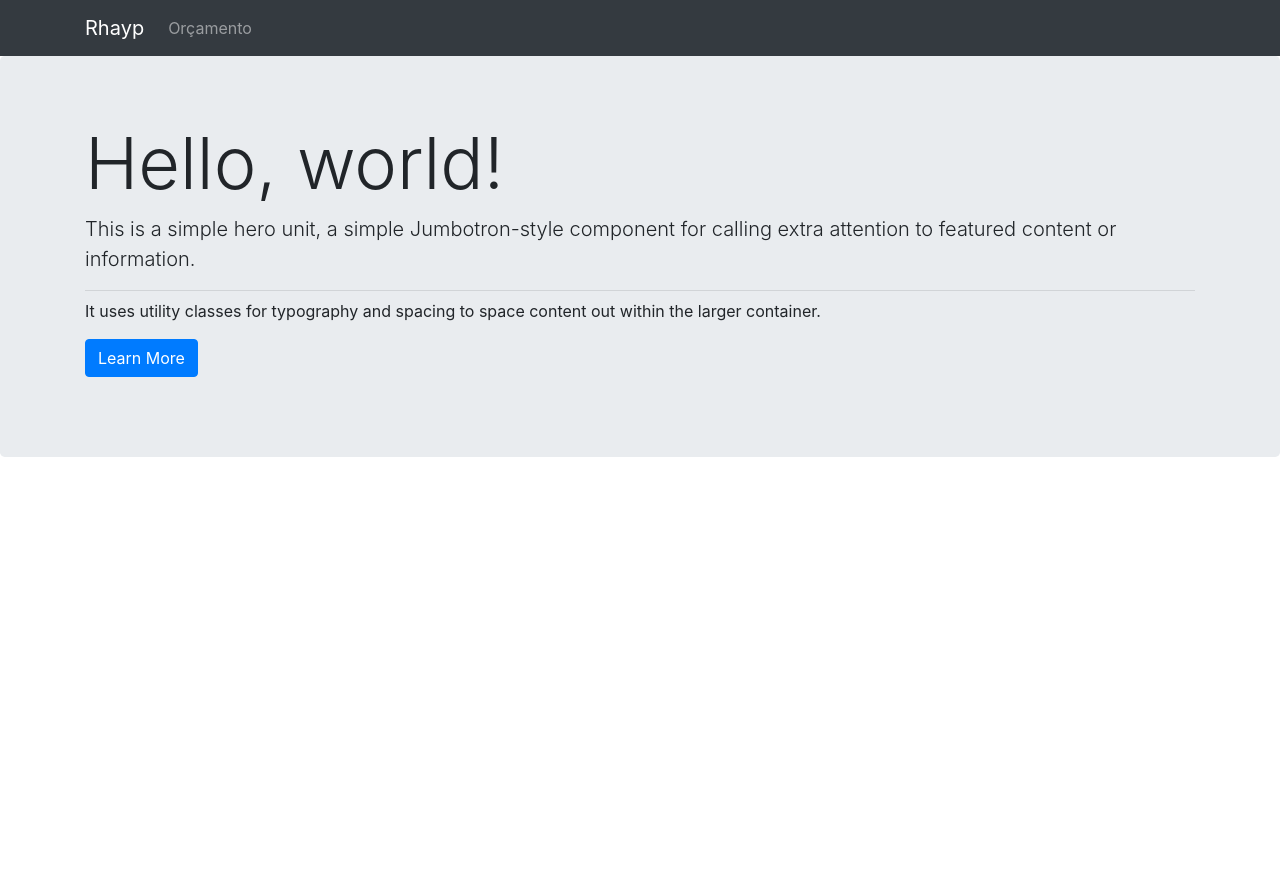
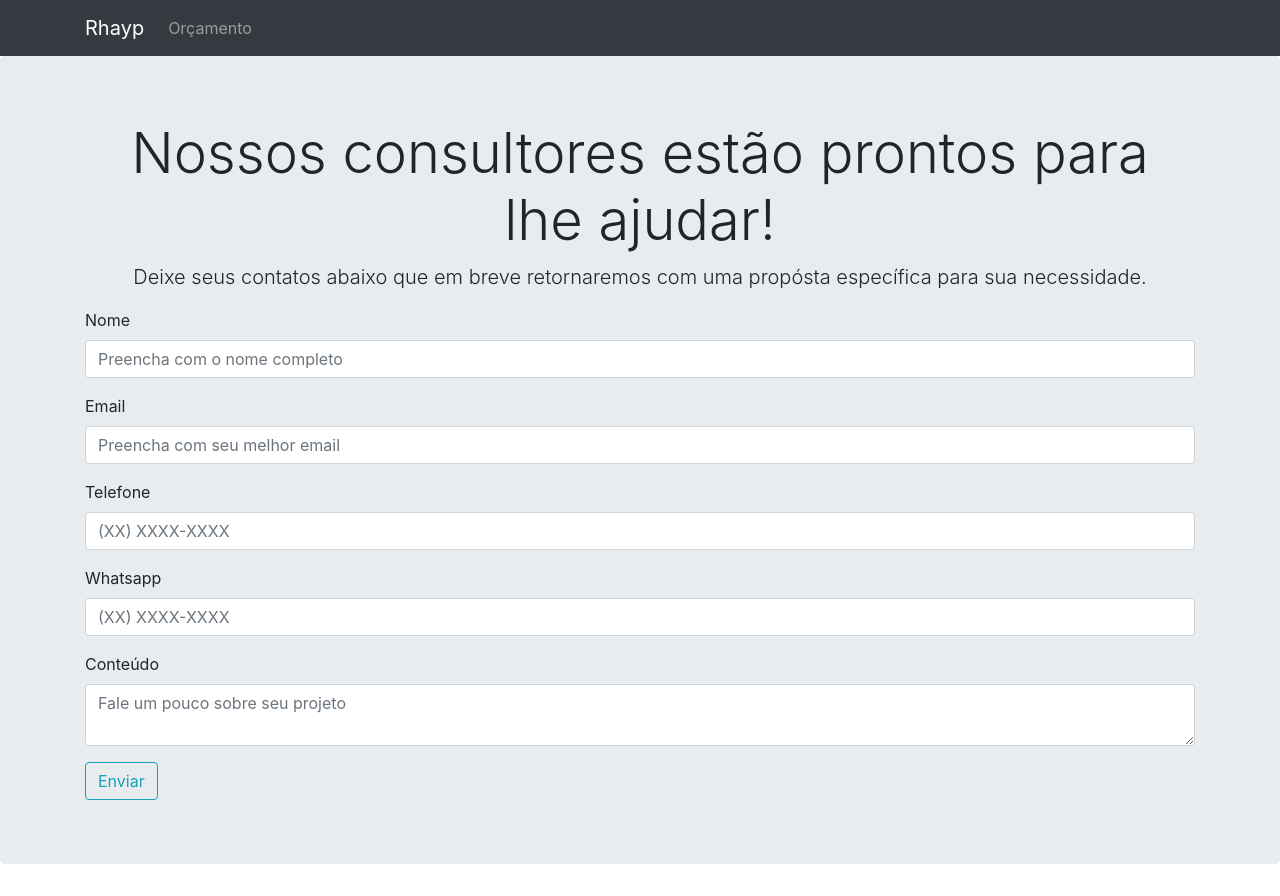
Before and after one commit to Ramon-Goveia/WebSite-Projeto-Orcamento-React.JS, a Next.js app: page / in a window 1280 px wide. Before the commit the page ends 800 px from the top, so only its background shows below. Built offline with nearby package versions, Linux system fonts and the light colour scheme.

Commit message:
Implementação form base

```diff
--- a/pages/index.js
+++ b/pages/index.js
@@ -9,6 +9,10 @@ import {
     NavLink,
     Container,
     Jumbotron,
+    Form,
+    FormGroup,
+    Label,
+    Input,
     Button
 } from 'reactstrap'
 
@@ -35,13 +39,33 @@ function HomePage() {
 
             <Jumbotron>
                 <Container>
-                    <h1 className="display-3">Hello, world!</h1>
-                    <p className="lead">This is a simple hero unit, a simple Jumbotron-style component for calling extra attention to featured content or information.</p>
-                    <hr className="my-2" />
-                    <p>It uses utility classes for typography and spacing to space content out within the larger container.</p>
-                    <p className="lead">
-                        <Button color="primary">Learn More</Button>
-                    </p>
+                    <h1 className="display-4 text-center">Nossos consultores estão prontos para lhe ajudar!</h1>
+                    <p className="lead text-center">Deixe seus contatos abaixo que em breve retornaremos com uma propósta específica para sua necessidade.</p>
+
+                    <Form>
+                        <FormGroup>
+                            <Label for="name">Nome</Label>
+                            <Input type="text" name="name" id="name" placeholder="Preencha com o nome completo" />
+                        </FormGroup>
+                        <FormGroup>
+                            <Label for="email">Email</Label>
+                            <Input type="email" name="email" id="email" placeholder="Preencha com seu melhor email" />
+                        </FormGroup>
+                        <FormGroup>
+                            <Label for="phone">Telefone</Label>
+                            <Input type="text" name="phone" id="phone" placeholder="(XX) XXXX-XXXX" />
+                        </FormGroup>
+                        <FormGroup>
+                            <Label for="whatsapp">Whatsapp</Label>
+                            <Input type="text" name="whatsapp" id="whatsapp" placeholder="(XX) XXXX-XXXX" />
+                        </FormGroup>
+                        <FormGroup>
+                            <Label for="msg">Conteúdo</Label>
+                            <Input type="textarea" name="msg" id="msg" placeholder="Fale um pouco sobre seu projeto" />
+                        </FormGroup>
+
+                        <Button type="submit" outline color="info">Enviar</Button>
+                    </Form>
                 </Container>
             </Jumbotron>
         </div>
```
